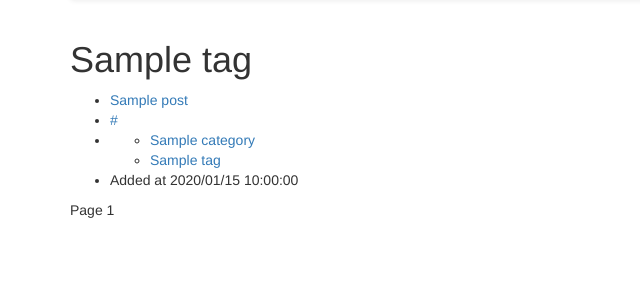
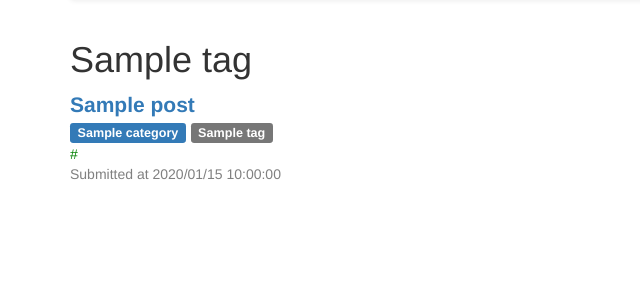
Before and after one commit to pmatigakis/pagetags, a Flask app: a page that uses pagetags/templates/tag.html in a window 1280 px wide. Shown: the part 52-352 px from the top of the page, without its empty margins (0-640 px from the left). Run offline with Flask 2, Linux system fonts and the light colour scheme; a user stored in the database is signed in; tables that the repository leaves empty hold one stand-in row (values such as "Sample post"); parts of the project's set-up code (start-up, migrations or seed data) failed here and were passed over; some libraries are stand-ins or nearby versions.

Commit message:
Made the post labels clickable

```diff
--- a/pagetags/templates/category.html
+++ b/pagetags/templates/category.html
@@ -14,11 +14,11 @@
                             <li class="title"><a href="{{ post.url.url }}">{{ post.title }}</a></li>
                             <li class="categories">
                                 {% for category in post.categories %}
-                                    <span class="label label-primary">{{ category.name }}</span>
+                                    <a href="{{ url_for('category', name=category.name) }}" class="label label-primary">{{ category.name }}</a>
                                 {% endfor %}
 
                                 {% for tag in post.tags %}
-                                    <span class="label label-default">{{ tag.name }}</span>
+                                    <a href="{{ url_for('tag', name=tag.name) }}" class="label label-default">{{ tag.name }}</a>
                                 {% endfor %}
                             </li>
                             <li class="url"><a href="{{ post.url.url }}">{{ post.url.url }}</a></li>
--- a/pagetags/templates/index.html
+++ b/pagetags/templates/index.html
@@ -12,11 +12,11 @@
                             <li class="title"><a href="{{ post.url.url }}">{{ post.title }}</a></li>
                             <li class="categories">
                                 {% for category in post.categories %}
-                                    <span class="label label-primary">{{ category.name }}</span>
+                                    <a href="{{ url_for('category', name=category.name) }}" class="label label-primary">{{ category.name }}</a>
                                 {% endfor %}
 
                                 {% for tag in post.tags %}
-                                    <span class="label label-default">{{ tag.name }}</span>
+                                    <a href="{{ url_for('tag', name=tag.name) }}" class="label label-default">{{ tag.name }}</a>
                                 {% endfor %}
                             </li>
                             <li class="url"><a href="{{ post.url.url }}">{{ post.url.url }}</a></li>
--- a/pagetags/templates/tag.html
+++ b/pagetags/templates/tag.html
@@ -10,20 +10,23 @@
             {% for post in paginator.items %}
                 <div class="row">
                     <div class="col-md-12">
-                        <ul class="post">
-                            <li><a href="{{ post.url.url }}">{{ post.title }}</a></li>
-                            <li><a href="{{ post.url.url }}">{{ post.url.url }}</a></li>
-                            <li>
-                                <ul class="tag_list">
+                        <ul class="page_details">
+                            <li class="title"><a href="{{ post.url.url }}">{{ post.title }}</a></li>
+                            <li class="categories">
                                 {% for category in post.categories %}
-                                    <li><a href="{{ url_for('category', name=category.name) }}">{{ category.name }}</a></li>
+                                    <a href="{{ url_for('category', name=category.name) }}" class="label label-primary">{{ category.name }}</a>
                                 {% endfor %}
+
                                 {% for tag in post.tags %}
-                                    <li><a href="{{ url_for('tag', name=tag.name) }}">{{ tag.name }}</a></li>
+                                    <a href="{{ url_for('tag', name=tag.name) }}" class="label label-default">{{ tag.name }}</a>
                                 {% endfor %}
+                            </li>
+                            <li class="url"><a href="{{ post.url.url }}">{{ post.url.url }}</a></li>
+                            <li class="info">
+                                <ul class="info_details">
+                                    <li class="submission_data">Submitted at {{ post.added_at.strftime("%Y/%m/%d %H:%M:%S") }}</li>
                                 </ul>
                             </li>
-                            <li>Added at {{ post.added_at.strftime("%Y/%m/%d %H:%M:%S") }}</li>
                         </ul>
                     </div>
                 </div>
@@ -33,15 +36,17 @@
 
     <div class="row">
         <div class="col-md-12">
-            {% if paginator.has_prev %}
-                <a href="{{ url_for('tag', name=tag.name) }}?page={{ paginator.prev_num }}">Previous</a>
-            {% endif %}
+            <nav aria-label="Page navigation">
+                <ul class="pagination">
+                    {% if paginator.has_prev %}
+                        <li><a href="{{ url_for('tag', name=tag.name) }}?page={{ paginator.prev_num }}" aria-label="Previous"><span aria-hidden="true">Previous</span></a></li>
+                    {% endif %}
 
-            <span>Page {{ paginator.page }}</span>
-
-            {% if paginator.has_next %}
-                <a href="{{ url_for('tag', name=tag.name) }}?page={{ paginator.next_num }}">Next</a>
-            {% endif %}
+                    {% if paginator.has_next %}
+                        <li><a href="{{ url_for('tag', name=tag.name) }}?page={{ paginator.next_num }}" aria-label="Next"><span aria-hidden="true">Next</span></a></li>
+                    {% endif %}
+                </ul>
+            </nav>
         </div>
     </div>
 {% endblock %}
```
Also changed, not shown: tests/test_views_tags.py (+6 -27 lines).
